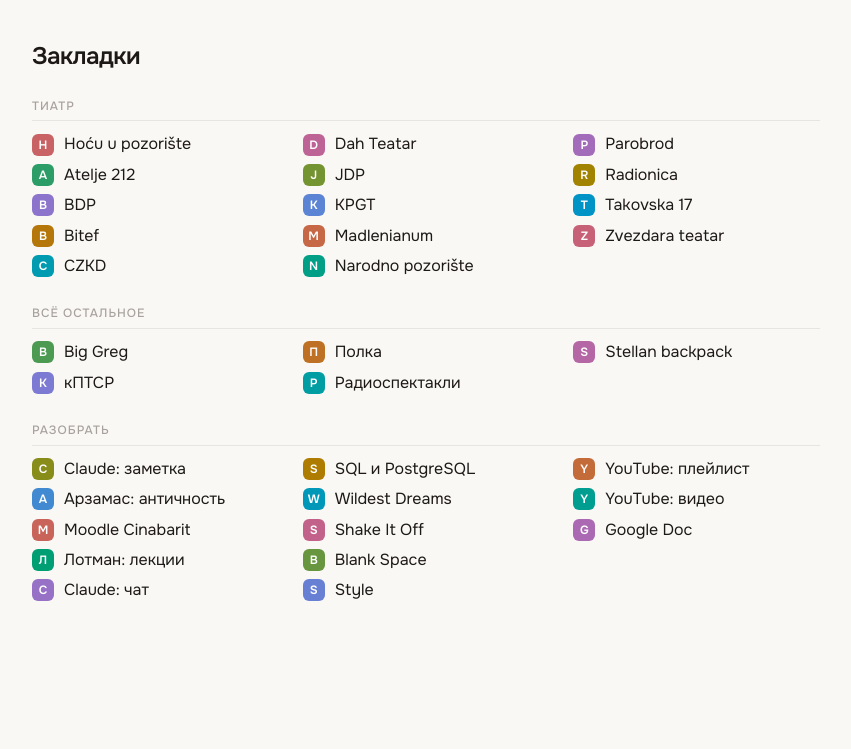
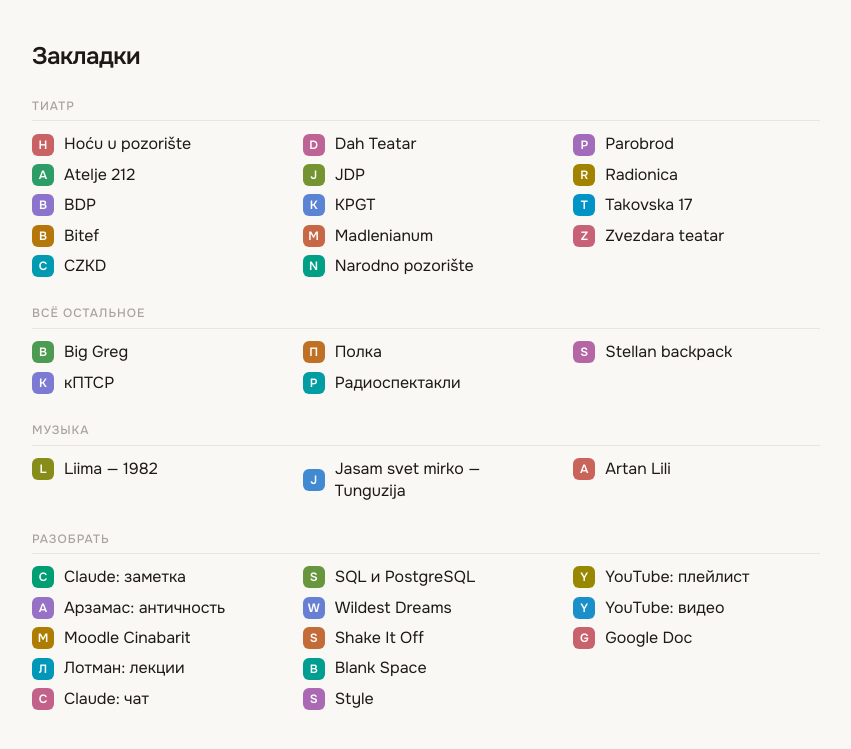
Before and after one commit to mitenka/links, a Jekyll site: the page built from index.md, in a window 1280 px wide. Shown: the top 749 px of the page, without its empty margins (214-1065 px from the left). Built offline with Jekyll 4.4.1, drawn with Linux system fonts in a browser that asks for light colours.

Commit message:
Add new music links to bookmarks page

```diff
--- a/index.md
+++ b/index.md
@@ -35,6 +35,12 @@ title: Закладки
 - [Радиоспектакли](https://rutracker.org/forum/viewforum.php?f=574)
 - [Stellan backpack](https://ucon-acrobatics.com/en-ie/products/stellan-flap-top-backpack-original-series?variant=53248975831307)
 
+## Музыка
+
+- [Liima — 1982](https://liima.bandcamp.com/album/1982)
+- [Jasam svet mirko — Tunguzija](https://jasamsvemirko.bandcamp.com/album/tunguzija)
+- [Artan Lili](https://artanlili.bandcamp.com/)
+
 ## Разобрать
 
 - [Claude: заметка](https://claude.ai/artifact/Nswbu8iHTCyuocVqvKjjdX#e229fa6a-6b3c.m645jbnrf4k.58)
```
